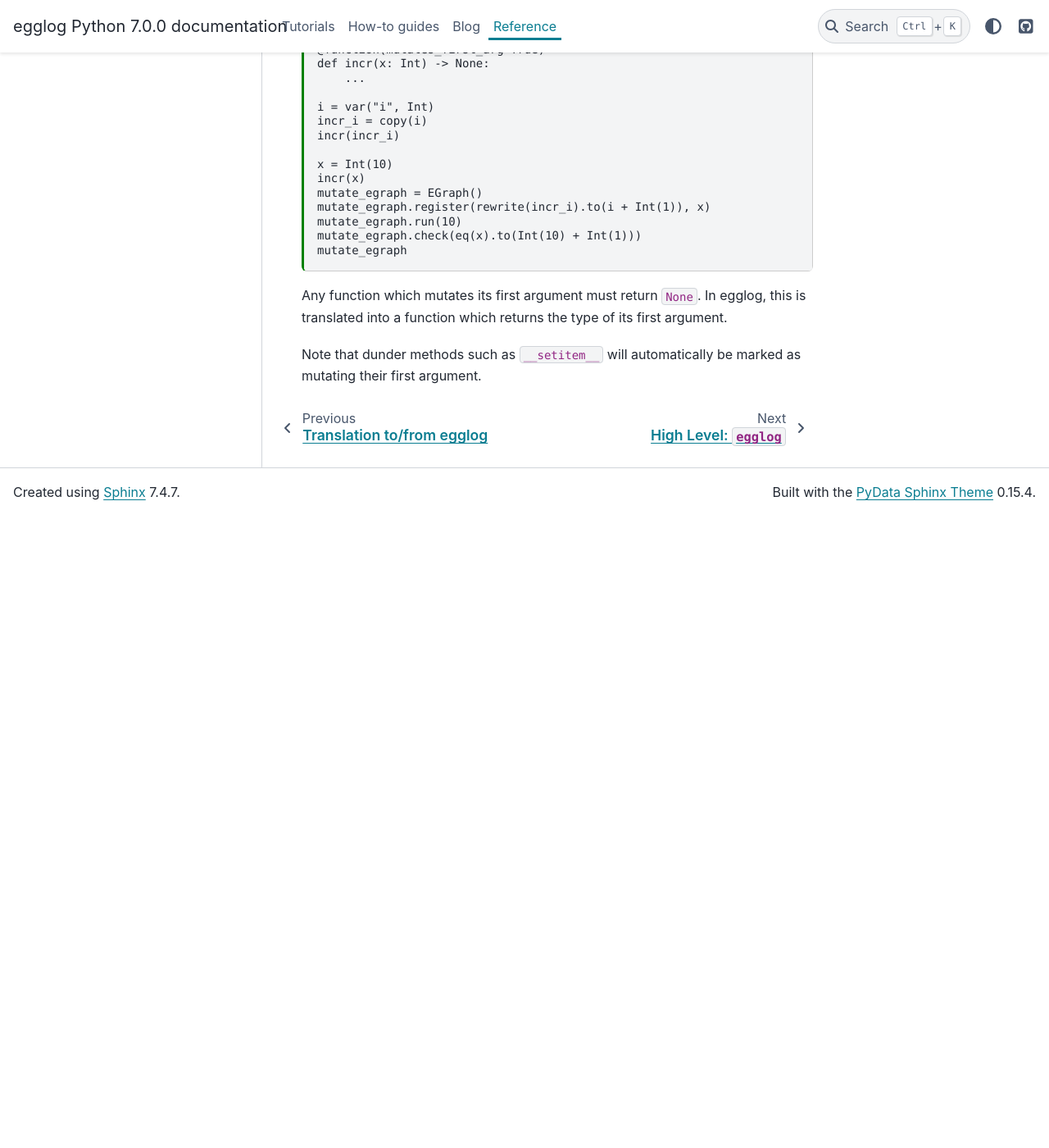
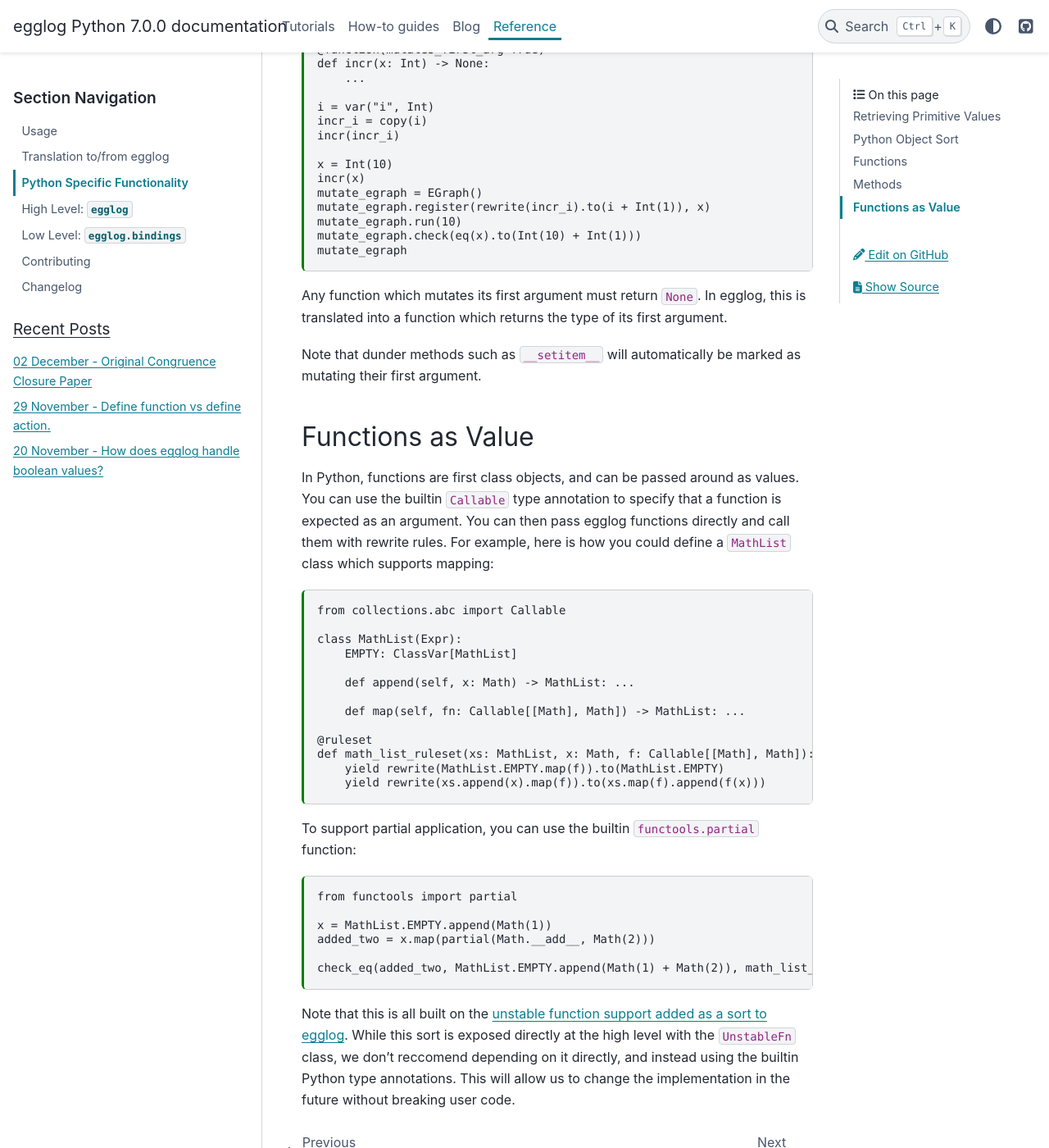
Before and after one commit to egraphs-good/egglog-python, a Sphinx documentation site: the page built from docs/reference/python-integration.md, in a window 1280 px wide and 1400 px high, scrolled down 9233 px. Shown: the whole window at 82% size. Built offline with Sphinx 7.4.7 and the PyData theme 0.15.4, drawn with Linux system fonts in a browser that asks for light colours; pages that are not in the unit, such as notebooks, are missing from menus; comment, search, counter and statistics services are not loaded; the version number is read from the project's files by our own code; before the commit the page ends 9863 px from its top, so only the background shows below that; some of the changed text lies outside the part shown.

Commit message:
Add docs for functions as values

````diff
--- a/docs/reference/python-integration.md
+++ b/docs/reference/python-integration.md
@@ -388,3 +388,40 @@ Any function which mutates its first argument must return `None`. In egglog, thi
 returns the type of its first argument.
 
 Note that dunder methods such as `__setitem__` will automatically be marked as mutating their first argument.
+
+## Functions as Value
+
+In Python, functions are first class objects, and can be passed around as values. You can use the builtin `Callable`
+type annotation to specify that a function is expected as an argument. You can then pass egglog functions directly
+and call them with rewrite rules. For example, here is how you could define a `MathList` class which supports mapping:
+
+```{code-cell} python
+from collections.abc import Callable
+
+class MathList(Expr):
+    EMPTY: ClassVar[MathList]
+
+    def append(self, x: Math) -> MathList: ...
+
+    def map(self, fn: Callable[[Math], Math]) -> MathList: ...
+
+@ruleset
+def math_list_ruleset(xs: MathList, x: Math, f: Callable[[Math], Math]):
+    yield rewrite(MathList.EMPTY.map(f)).to(MathList.EMPTY)
+    yield rewrite(xs.append(x).map(f)).to(xs.map(f).append(f(x)))
+```
+
+To support partial application, you can use the builtin `functools.partial` function:
+
+```{code-cell} python
+from functools import partial
+
+x = MathList.EMPTY.append(Math(1))
+added_two = x.map(partial(Math.__add__, Math(2)))
+
+check_eq(added_two, MathList.EMPTY.append(Math(1) + Math(2)), math_list_ruleset.saturate())
+```
+
+Note that this is all built on the [unstable function support added as a sort to egglog](https://github.com/egraphs-good/egglog/pull/348).
+While this sort is exposed directly at the high level with the `UnstableFn` class, we don't reccomend depending on it directly, and instead
+using the builtin Python type annotations. This will allow us to change the implementation in the future without breaking user code.
````
Also changed, not shown: docs/changelog.md (+1 -1 lines).
